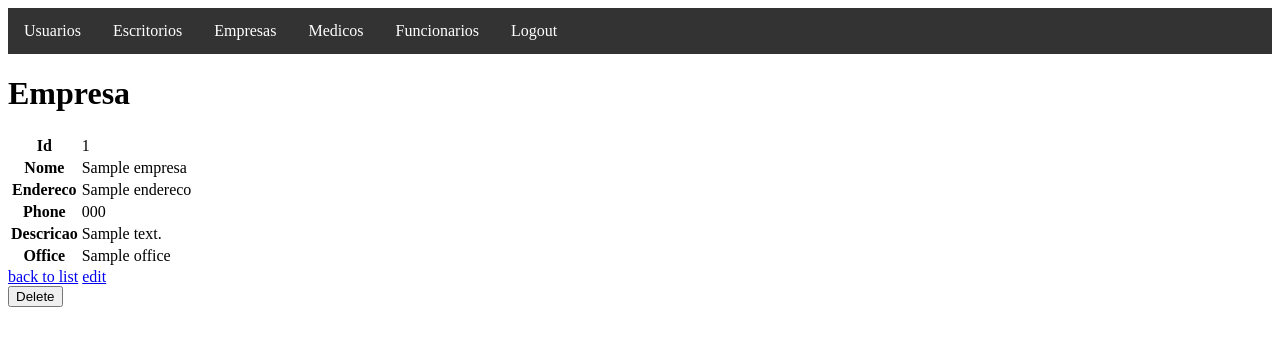
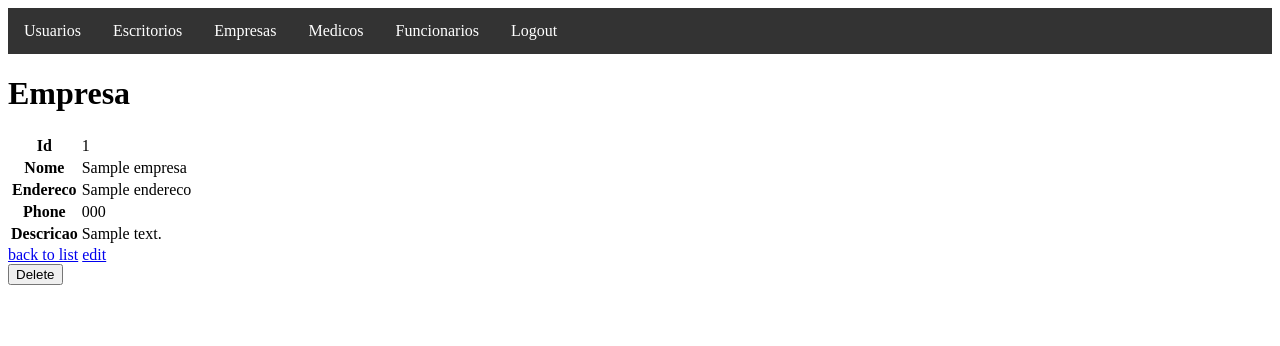
Before and after one commit to Anderson-Makino/projeto-treino, a Symfony app: template templates/empresa/show.html.twig in a window 1280 px wide. Shown: the top 346 px of the page. Run offline with Twig, Linux system fonts and the light colour scheme; the template is opened without the code that fills it: most values are stand-ins (such as "Sample title", 1, 10 or a date in 2020); some libraries are stand-ins or nearby versions.

Commit message:
"Remove" office column from Empresa

```diff
--- a/src/Entity/Empresa.php
+++ b/src/Entity/Empresa.php
@@ -27,7 +27,7 @@ class Empresa
     #[ORM\Column(type: 'text', nullable: true)]
     private $descricao;
 
-    #[ORM\Column(type: 'integer')]
+    #[ORM\Column(type: 'integer', nullable: true)]
     private $office;
 
     #[ORM\OneToMany(mappedBy: 'office_company', targetEntity: Escritorio::class)]
--- a/src/Form/EmpresaType.php
+++ b/src/Form/EmpresaType.php
@@ -16,7 +16,6 @@ class EmpresaType extends AbstractType
             ->add('endereco')
             ->add('phone')
             ->add('descricao')
-            ->add('office')
         ;
     }
 
--- a/templates/empresa/index.html.twig
+++ b/templates/empresa/index.html.twig
@@ -15,7 +15,6 @@
                 <th>Endereco</th>
                 <th>Phone</th>
                 <th>Descricao</th>
-                <th>Office</th>
                 <th>actions</th>
             </tr>
         </thead>
@@ -27,7 +26,6 @@
                 <td>{{ empresa.endereco }}</td>
                 <td>{{ empresa.phone }}</td>
                 <td>{{ empresa.descricao }}</td>
-                <td>{{ empresa.office }}</td>
                 <td>
                     <a href="{{ path('app_empresa_show', {'id': empresa.id}) }}">show</a>
                     <a href="{{ path('app_empresa_edit', {'id': empresa.id}) }}">edit</a>
--- a/templates/empresa/show.html.twig
+++ b/templates/empresa/show.html.twig
@@ -29,10 +29,6 @@
                 <th>Descricao</th>
                 <td>{{ empresa.descricao }}</td>
             </tr>
-            <tr>
-                <th>Office</th>
-                <td>{{ empresa.office }}</td>
-            </tr>
         </tbody>
     </table>
 
```
